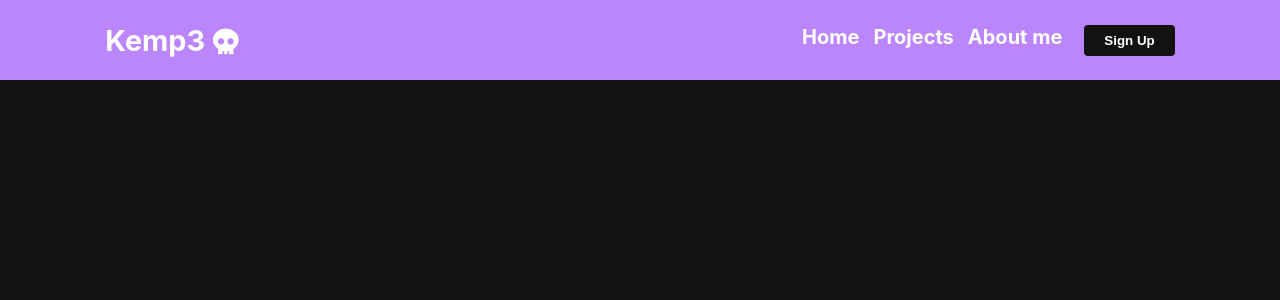
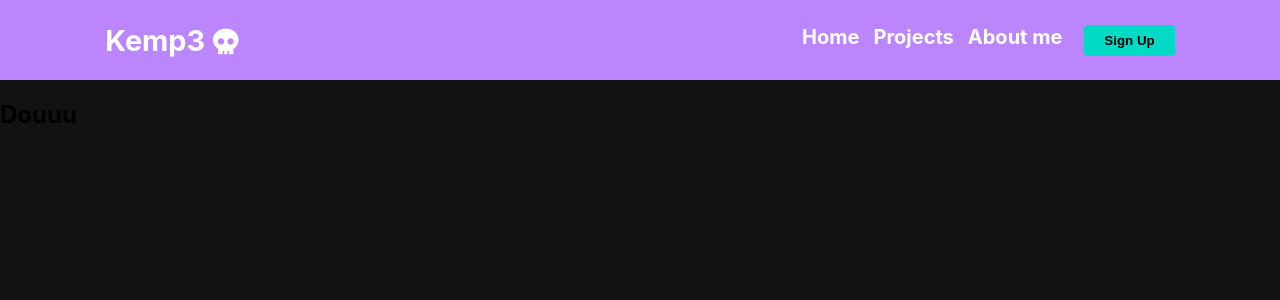
Before and after one commit to LuuOW/react_app, a React (Create React App) app: page /signup in a window 1280 px wide. Shown: the top 300 px of the page. Built offline with nearby package versions, Linux system fonts and the light colour scheme.

Commit message:
Now the sign up button redirects to a sign up page...

```diff
--- a/src/App.js
+++ b/src/App.js
@@ -1,10 +1,12 @@
 import React from 'react';
 import Navbar from './Navbar';
 import './App.css';
+import { BrowserRouter as Router, Switch, Route } from 'react-router-dom';
 import Home from './Home';
+import Projects from './Projects';
 import Aboutme from './Aboutme';
-import Projects from './Projects';
-import { BrowserRouter as Router, Switch, Route, Link, Redirect } from 'react-router-dom';
+import SignUp from './signup/signup';
+
 
 function App() {
     return (
@@ -12,12 +14,14 @@ function App() {
             <div className="App">
                 <Navbar />
                 <Switch>
-                    <Route path = "/Home" component = {Home} />
-                    <Route path = "/Projects" component = {Projects} />
-                    <Route path = "/Aboutme" component = {Aboutme} />
+                    <Route path="/Home" component={Home} />
+                    <Route path="/Projects" component={Projects} />
+                    <Route path="/Aboutme" component={Aboutme} />
+                    <Route path="/signup" component={SignUp} />
                 </Switch>
+
             </div>
-        </Router>
+        </Router >
     );
 }
 
--- a/src/Navbar.js
+++ b/src/Navbar.js
@@ -1,13 +1,14 @@
 import React, { Component } from 'react';
 import {MenuItems} from './MenuItems';
 import './Navbar.css';
-import Home from './Home';
 import { Button } from './signup/signupbtn';
-import signup from './signup/signup';
-import { Redirect, Route } from 'react-router';
-import SignUp from './signup/signup';
+import {withRouter} from 'react-router-dom';
+
 
 class Navbar extends Component {
+    nextPath(SignUp) {
+        this.props.history.push(SignUp);
+    }
     render() {
         return(
             <nav className = "NavbarItems">
@@ -28,15 +29,11 @@ class Navbar extends Component {
                             </li>
                         );
                     })}
-                    <Route render = { ( {history} ) => (
-                        <Button onClick = { () => { history.push('/signup') } }>
-                            Sign Up
-                        </Button>
-                    )} />
+                    <Button onClick = {() => this.nextPath('/signup')}>Sign Up</Button>
                 </ul>
             </nav>
         );
     }
 }
 
-export default Navbar;
+export default withRouter(Navbar);
--- a/src/signup/signup.css
+++ b/src/signup/signup.css
@@ -0,0 +1,10 @@
+.SignUp {
+
+}
+
+.form {
+    background: #1F1B24;
+    height: 45rem;
+    width: 50rem;
+    color: #ffffff;
+}
--- a/src/signup/signup.js
+++ b/src/signup/signup.js
@@ -1,11 +1,13 @@
-import './signup.js';
 import React, { Component } from 'react';
+import './signup.css';
 
 class SignUp extends Component {
     render() {
         return(
             <div className = "SignUp">
-                <h1>Hey</h1>
+                <section className = "Form">
+                    <h1>Douuu</h1>
+                </section>
             </div>
         );
     }
--- a/src/signup/signupbtn.css
+++ b/src/signup/signupbtn.css
@@ -1,5 +1,5 @@
 :root {
-    --primary: #121212;
+    --primary: #03DAC5;
 }
 
 .btn {
@@ -8,7 +8,7 @@
     outline: none;
     border: none;
     cursor: pointer;
-    color: #ffffff;
+    color: #000000;
     font-weight: bold;
 }
 
--- a/src/signup/signupbtn.js
+++ b/src/signup/signupbtn.js
@@ -20,7 +20,7 @@ export const Button = ({
 }) => {
     const checkButtonStyle = STYLES.includes(buttonStyle) ? buttonStyle : STYLES[0]
 
-    const checkButtonSize = SIZES.includes(buttonSize) ? buttonSize : SIZES [0]
+    const checkButtonSize = SIZES.includes(buttonSize) ? buttonSize : SIZES[0]
 
     return (
         <button className = {`btn ${checkButtonStyle} ${checkButtonSize}`} onClick = {onClick} type = {type}>
```
Also changed, not shown: src/MenuItems.js (+4 -5 lines), 1 other file (tests, documents, lock files or other folders).
